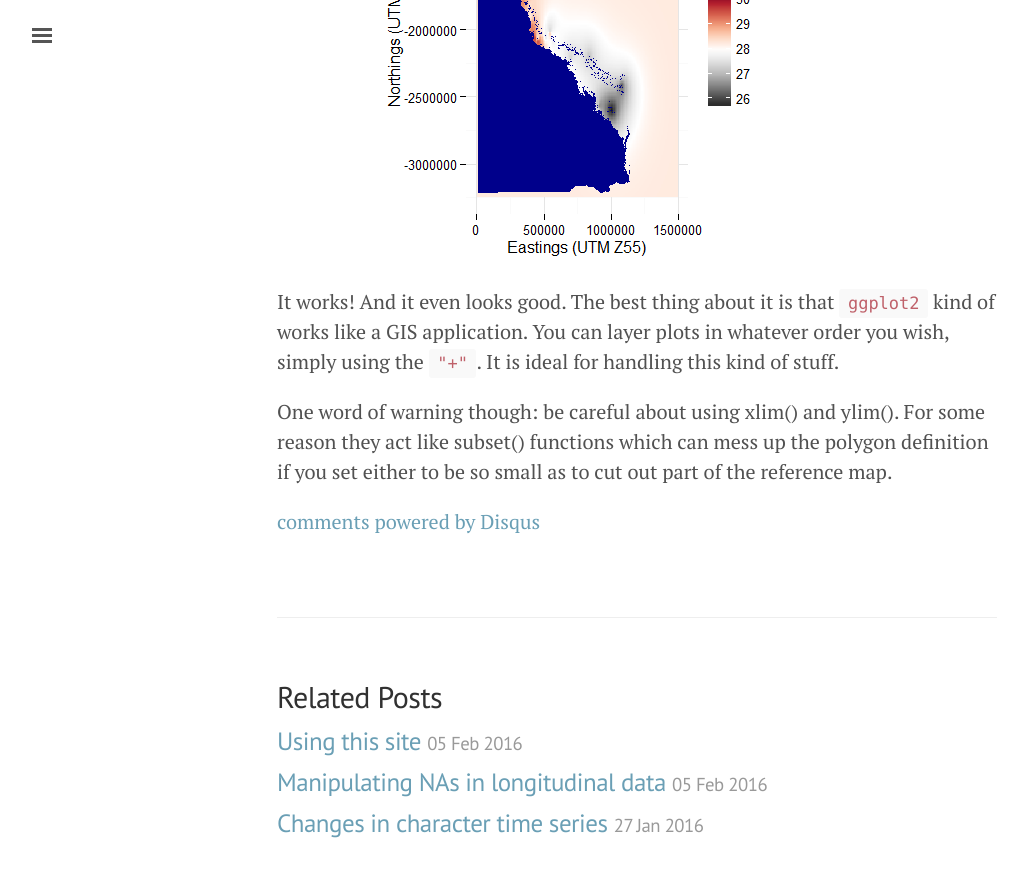
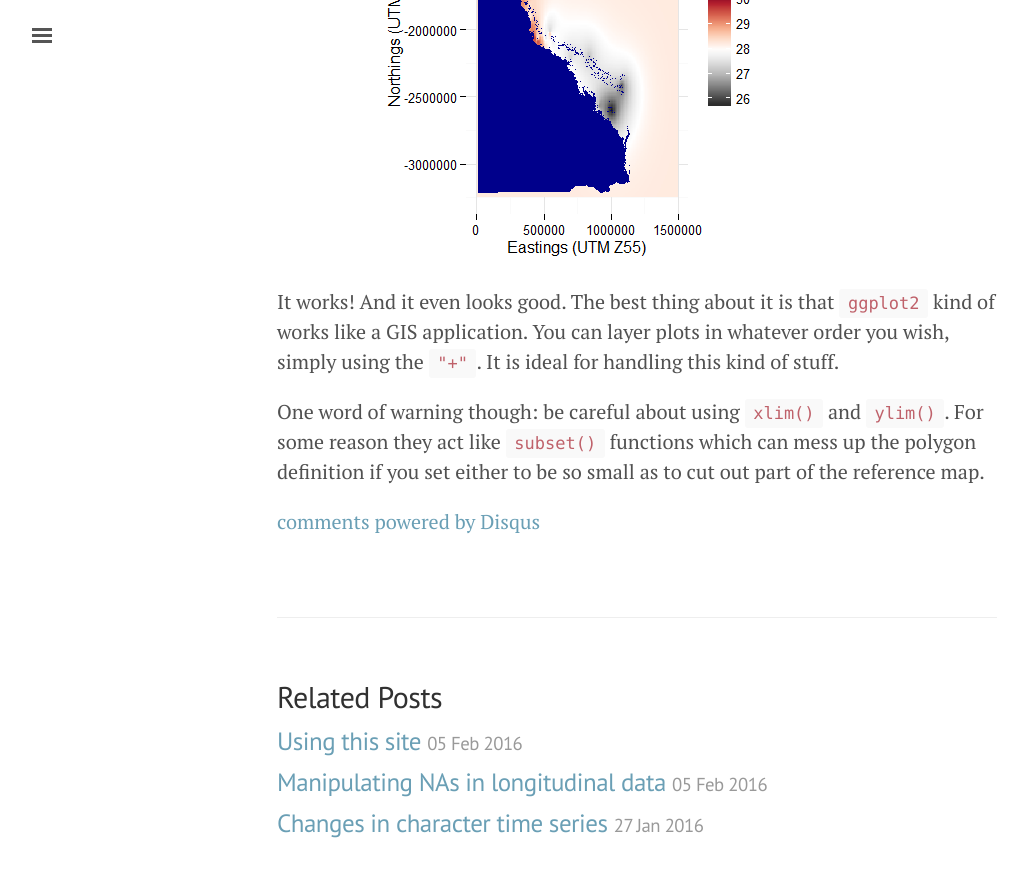
Before and after one commit to bragqut/bragqut.github.io, a Jekyll site: the page built from _posts/2016-02-16-apear9-Plotting-reference-maps-from-shapefiles-using-ggplot2.md, in a window 1280 px wide and 900 px high, scrolled down 5197 px. Shown: the top 877 px of the window, without its empty margins (3-1031 px from the left). Built offline with Jekyll 4.4.1, drawn with Linux system fonts in a browser that asks for light colours; comment, search, counter and statistics services are not loaded.

Commit message:
fixing up last paragraph

````diff
--- a/_posts/2016-02-16-apear9-Plotting-reference-maps-from-shapefiles-using-ggplot2.md
+++ b/_posts/2016-02-16-apear9-Plotting-reference-maps-from-shapefiles-using-ggplot2.md
@@ -23,7 +23,7 @@ library(ggplot2)  # for visuallising the data`
 
 To do what I have done with my data you will also need: gstat, dplyr
 
-```r
+``` r
 library(gstat)     # to support geostatistical stuff
 library(dplyr)     # for aggregation of data
 ```
@@ -133,4 +133,4 @@ ggplot(data = as.data.frame(kbin.dec.anis),
 
 It works! And it even looks good. The best thing about it is that `ggplot2` kind of works like a GIS application. You can layer plots in whatever order you wish, simply using the `"+"`. It is ideal for handling this kind of stuff.
 
-One word of warning though: be careful about using xlim() and ylim(). For some reason they act like subset() functions which can mess up the polygon definition if you set either to be so small as to cut out part of the reference map.
+One word of warning though: be careful about using `xlim()` and `ylim()`. For some reason they act like `subset()` functions which can mess up the polygon definition if you set either to be so small as to cut out part of the reference map.
````
